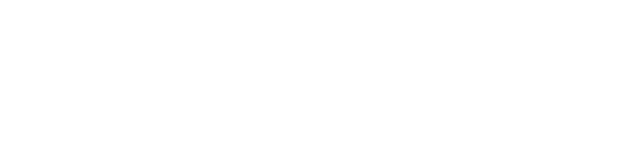
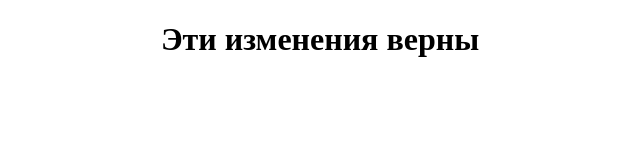
Before and after one commit to VikaSkypro/test-repo, a plain HTML site: page index.html in a window 1280 px wide. Shown: the whole page, without its empty margins (320-960 px from the left). Drawn offline with Linux system fonts and the light colour scheme.

Commit message:
index.html in second_branch

```diff
--- a/index.html
+++ b/index.html
@@ -6,6 +6,6 @@
     <title>Document</title>
 </head>
 <body>
-
+    <h1 align="center">Эти изменения верны</h1>
 </body>
 </html>
```
